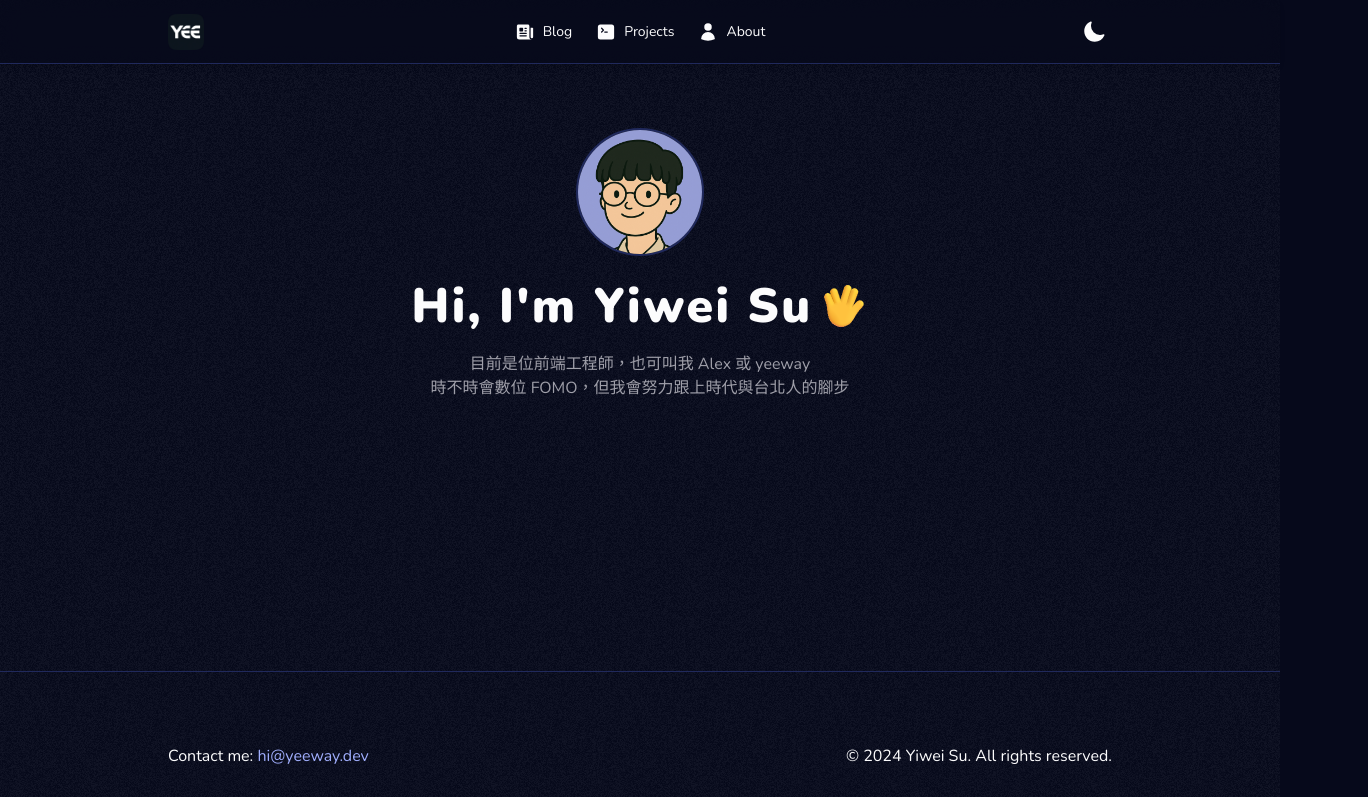
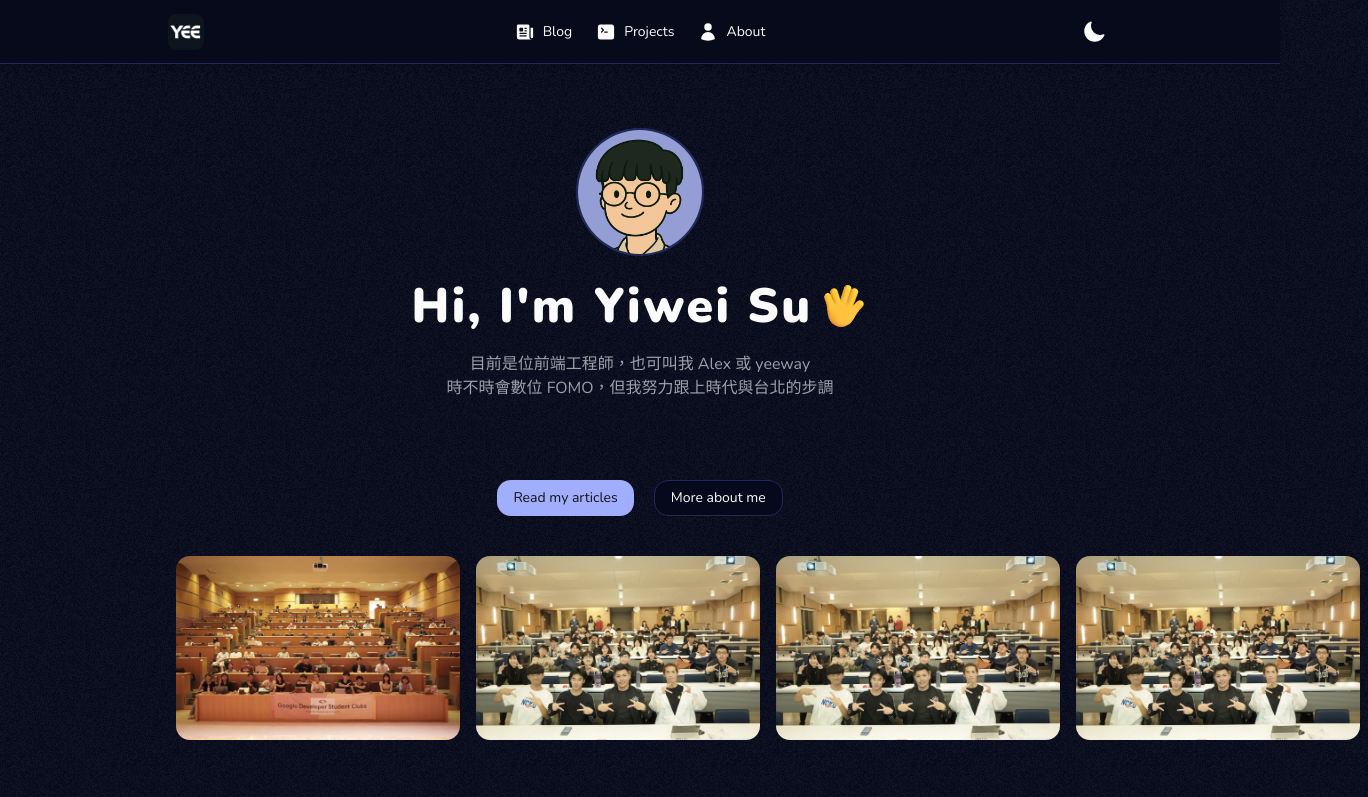
Before and after one commit to yeeway0609/yeeway.dev, a Next.js app: page / in a window 1280 px wide. Shown: the top 797 px of the page, 1368 px wide, since content can reach past the window. Built offline with nearby package versions, Linux system fonts and the light colour scheme; some icons are missing; a web font is replaced by a local one.

Commit message:
feat: add ImageCarousel component

```diff
--- a/app/(main)/CoolAvatar.tsx
+++ b/app/(main)/CoolAvatar.tsx
@@ -9,7 +9,7 @@ const BADGE_DURATION = 3000
 // TODO: 加上更多訊息
 const messages = ['你好！😆', 'Hey Bro 😎', '火鍋不能加芋頭', '咖哩飯拌了還能吃嗎', '(⁎⁍̴̛ᴗ⁍̴̛⁎)']
 
-export default function CoolAvatar() {
+export function CoolAvatar() {
   const [badge, setBadge] = useState<{
     x: number
     y: number
--- a/app/(main)/SplitTitle.tsx
+++ b/app/(main)/SplitTitle.tsx
@@ -32,7 +32,7 @@ const wordVariants = {
   },
 }
 
-export default function SplitTitle({ className }: SplitTitleProps) {
+export function SplitTitle({ className }: SplitTitleProps) {
   return (
     <motion.h1
       className={clsx(
--- a/app/(main)/global.css
+++ b/app/(main)/global.css
@@ -16,7 +16,7 @@
   --spacing-header: 4rem;
 
   --animate-badge-popup: badge-popup 3s;
-  --animate-fade-in: fade-in 0.5s ease-in 1.5s forwards; /* 要等 SplitTitle 跑完 */
+  --animate-fade-in: fade-in 0.5s ease-in forwards; /* 要等 SplitTitle 跑完 */
   --animate-slide-in-right: slide-in-right 0.3s ease-in-out forwards;
 }
 
--- a/app/(main)/page.tsx
+++ b/app/(main)/page.tsx
@@ -1,8 +1,11 @@
 import { Icon } from '@iconify/react'
+import Link from 'next/link'
+import { ImageCarousel } from '@/components/ImageCarousel'
+import { Button } from '@/components/ui/button'
 import { Tooltip, TooltipContent, TooltipProvider, TooltipTrigger } from '@/components/ui/tooltip'
 import { Profile } from '@/lib/constants'
-import CoolAvatar from './CoolAvatar'
-import SplitTitle from './SplitTitle'
+import { CoolAvatar } from './CoolAvatar'
+import { SplitTitle } from './SplitTitle'
 
 const profileLinks = [
   {
@@ -34,16 +37,16 @@ const profileLinks = [
 
 export default function Page() {
   return (
-    <main className="flex flex-col items-center pt-10 md:pt-16">
+    <main className="flex flex-col items-center pt-16 md:pt-16">
       <CoolAvatar />
 
       <SplitTitle className="mt-5" />
 
-      <section className="animate-fade-in opacity-0">
+      <section className="animate-fade-in w-full opacity-0 delay-[1.5s]">
         <p className="mt-4 text-center text-sm text-zinc-600 sm:text-base dark:text-zinc-400">
           目前是位前端工程師，也可叫我 Alex 或 yeeway
           <br />
-          時不時會數位 FOMO，但我會努力跟上時代與台北人的腳步
+          時不時會數位 FOMO，但我努力跟上時代與台北的步調
         </p>
 
         <div className="mt-4 flex items-center justify-center space-x-4">
@@ -62,6 +65,17 @@ export default function Page() {
             </TooltipProvider>
           ))}
         </div>
+
+        <div className="my-8 flex justify-center space-x-5">
+          <Button asChild>
+            <Link href="/blog">Read my articles</Link>
+          </Button>
+          <Button variant="outline" asChild>
+            <Link href="/about">More about me</Link>
+          </Button>
+        </div>
+
+        <ImageCarousel />
       </section>
     </main>
   )
--- a/components/BlogPostCard/index.tsx
+++ b/components/BlogPostCard/index.tsx
@@ -1,7 +1,7 @@
 import { ArrowRightCircleIcon } from '@heroicons/react/24/solid'
 import Link from 'next/link'
+import { Badge } from '@/components/ui/badge'
 import type { BlogMetadata } from '@/lib/mdx.utils'
-import { Badge } from '@/components/ui/badge'
 
 export function BlogPostCard({ slug, title, description, publishedOn, labels }: BlogMetadata) {
   return (
--- /dev/null
+++ b/components/ImageCarousel/index.tsx
@@ -0,0 +1,73 @@
+'use client'
+
+import { useEffect, useRef, useState } from 'react'
+import { motion } from 'motion/react'
+import Image from 'next/image'
+
+type Item = {
+  url: string
+  title: string
+  description: string
+}
+
+const items: Item[] = [
+  {
+    url: '/assets/gdsc-journey/1.jpg',
+    title: '',
+    description: '',
+  },
+  {
+    url: '/assets/gdsc-journey/2.jpg',
+    title: '',
+    description: '',
+  },
+  {
+    url: '/assets/gdsc-journey/2.jpg',
+    title: '',
+    description: '',
+  },
+  {
+    url: '/assets/gdsc-journey/2.jpg',
+    title: '',
+    description: '',
+  },
+]
+
+export function ImageCarousel() {
+  const [width, setWidth] = useState(0)
+  const carousel = useRef<HTMLDivElement>(null)
+
+  useEffect(() => {
+    if (carousel.current) {
+      setWidth(carousel.current.scrollWidth - carousel.current.offsetWidth)
+    }
+  }, [carousel])
+
+  return (
+    <div className="w-full">
+      <motion.div
+        ref={carousel}
+        drag="x"
+        whileDrag={{ scale: 0.95 }}
+        dragElastic={0.2}
+        dragConstraints={{ right: 0, left: -width }}
+        dragTransition={{ bounceDamping: 30 }}
+        transition={{ duration: 0.2, ease: 'easeInOut' }}
+        className="flex cursor-grab will-change-transform active:cursor-grabbing"
+      >
+        {items.map((itemData: Item, index: number) => (
+          <motion.div key={index} className="h-[200px] w-[300px] shrink-0 p-2">
+            <Image
+              className="pointer-events-none size-full rounded-md object-cover"
+              src={itemData?.url}
+              title={itemData.title}
+              alt={itemData.description}
+              width={400}
+              height={200}
+            />
+          </motion.div>
+        ))}
+      </motion.div>
+    </div>
+  )
+}
```
